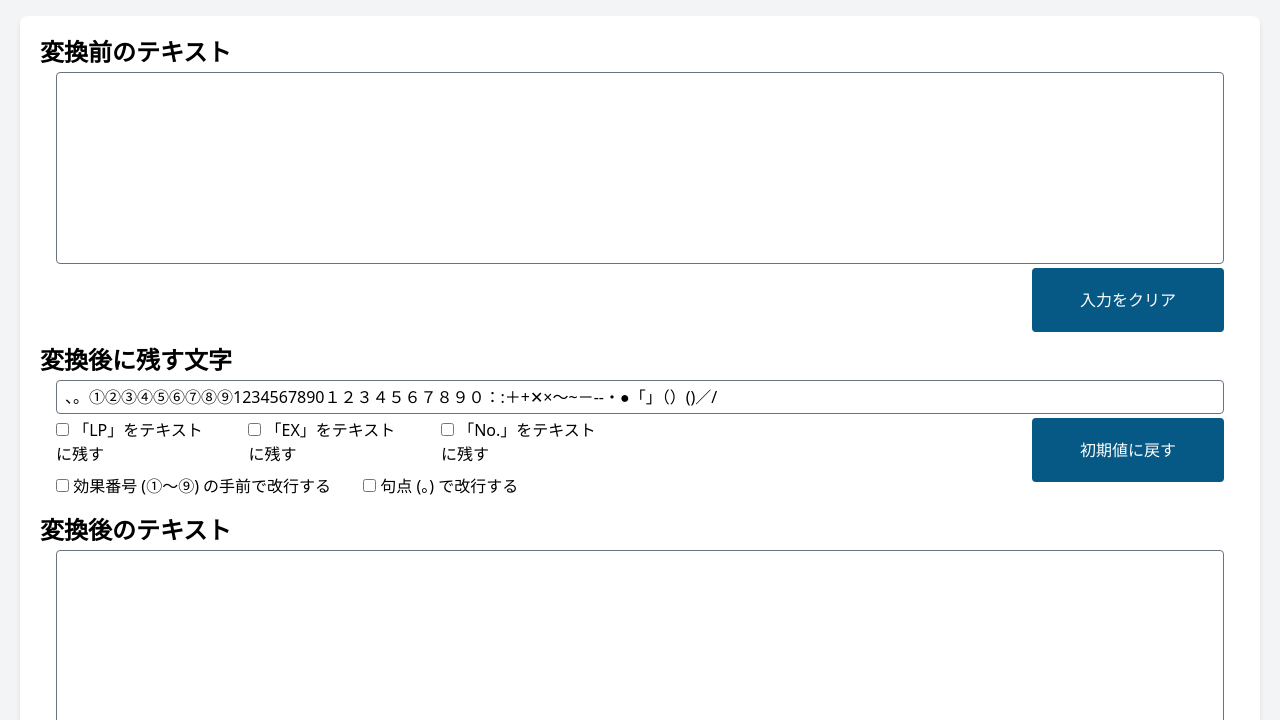
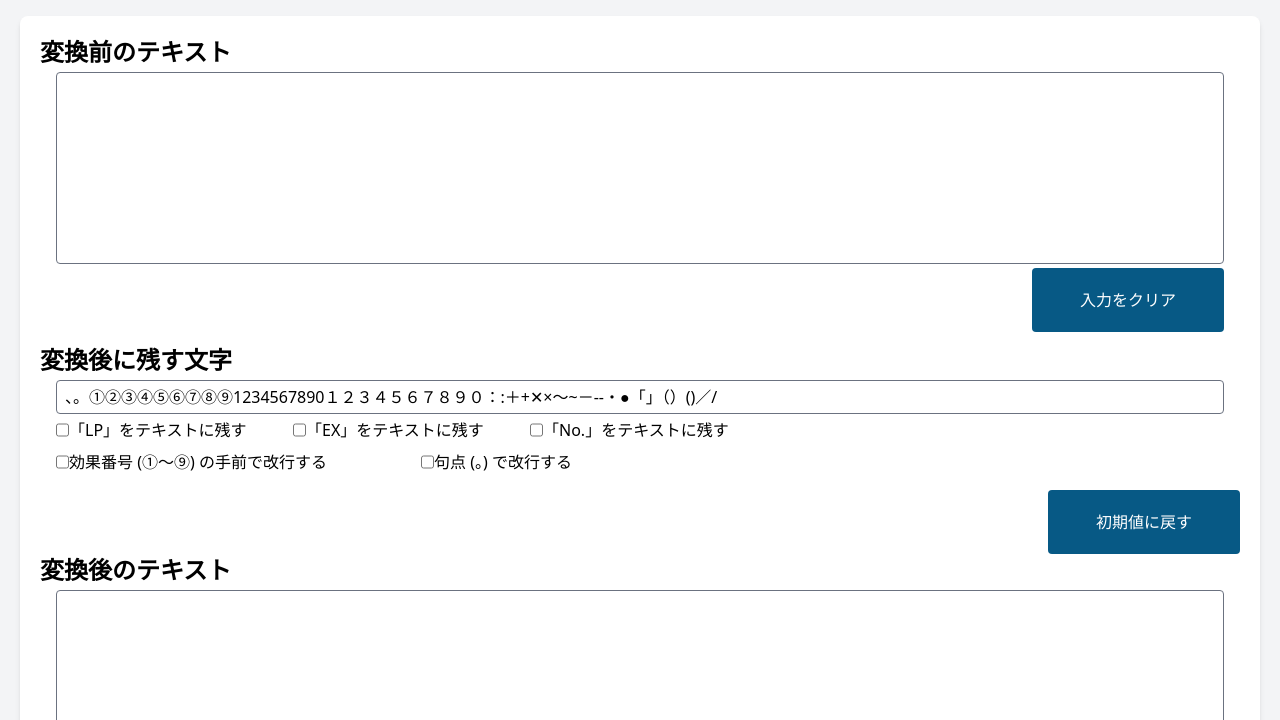
Before and after one commit to rere1ns/YGOQuiz, a plain HTML site: page index.html in a window 1280 px wide. Shown: the part 80-800 px from the top of the page. Drawn offline with nearby package versions, Linux system fonts and the light colour scheme.

Commit message:
幅修正

```diff
--- a/index.html
+++ b/index.html
@@ -39,42 +39,42 @@
             class="border border-gray-500 rounded w-full mx-[1rem] px-2 py-1"
           />
         </div>
-        <div class="grid grid-cols-2 mx-[1rem] ">
+        <div class="mx-[1rem] ">
           <div class="flex mb-2">
-            <div class="mr-8">
+            <div class="mr-8 flex">
               <input type="checkbox" id="keepLP" value="LP"/>
-              <label for="keepLP">「LP」をテキストに残す</label>
+              <label for="keepLP" class="block w-[12rem]">「LP」をテキストに残す</label>
             </div>
-            <div class="mr-8">
+            <div class="mr-8 flex">
               <input type="checkbox" id="keepEX" value="EX"/>
-              <label for="keepEX">「EX」をテキストに残す</label>
+              <label for="keepEX" class="block w-[12rem]">「EX」をテキストに残す</label>
             </div>
-            <div class="mr-8">
+            <div class="mr-8 flex">
               <input type="checkbox" id="keepNo" value="No."/>
-              <label for="keepNo">「No.」をテキストに残す</label>
+              <label for="keepNo" class="block w-[12rem]">「No.」をテキストに残す</label>
             </div>
           </div>
 
-          <div class="row-span-2 flex justify-end">
-            <button
-              class="p-2 bg-sky-800 text-white rounded hover:bg-sky-200 w-48 h-16"
-              onclick="handleResetClick(event)"
-            >
-              初期値に戻す
-            </button>
-          </div>
-
           <div class="flex mb-1">
-            <div class="mr-8">
+            <div class="mr-8 flex">
               <input type="checkbox" id="newLineWithEffectNo"/>
-              <label for="newLineWithEffectNo">効果番号 (①～⑨) の手前で改行する</label>
+              <label for="newLineWithEffectNo" class="block w-[20rem]">効果番号 (①～⑨) の手前で改行する</label>
             </div>
-            <div class="mr-8">
+            <div class="mr-8 flex">
               <input type="checkbox" id="newLineWithPeriod"/>
-              <label for="newLineWithPeriod">句点 (。) で改行する</label>
+              <label for="newLineWithPeriod" class="block w-[20rem]">句点 (。) で改行する</label>
             </div>
           </div>
         </div>
+      </div>
+
+      <div class="flex justify-end">
+        <button
+          class="p-2 bg-sky-800 text-white rounded hover:bg-sky-200 w-48 h-16"
+          onclick="handleResetClick(event)"
+        >
+          初期値に戻す
+        </button>
       </div>
     </section>
 
```
